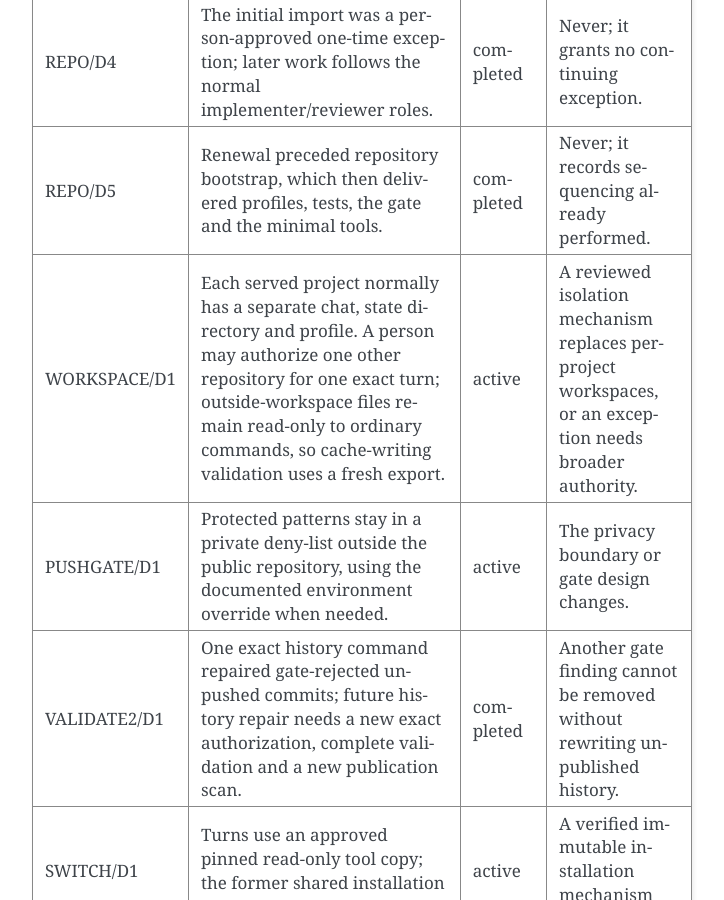
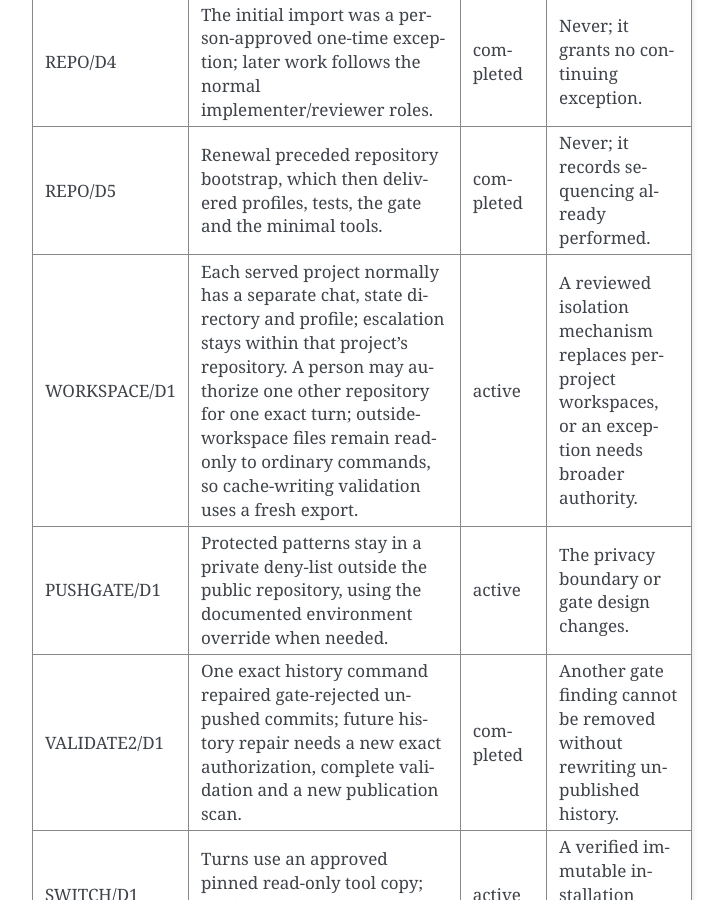
Before and after one commit to dememax/agent-cycle, a Sphinx documentation site: the page built from docs/decisions.rst, in a window 1280 px wide and 900 px high, scrolled down 3279 px. Shown: the whole window, without its empty margins (388-1112 px from the left). Built offline with Sphinx 7.4.7, drawn with Linux system fonts in a browser that asks for light colours.

Commit message:
docs: restore the workspace escalation boundary
The WORKSPACE/D1 ledger entry retained the exact one-turn cross-repository
exception but no longer stated the normal escalation boundary recorded in the
contributor and turn procedures.

Restore that escalation stays within the selected project's repository while
preserving the person's authority to grant one exact exception. This keeps the
ledger concise without weakening or broadening the active decision.

Validation: git diff --check; check_rst check docs/decisions.rst (0 errors,
0 warnings).

Co-Authored-By: Codex GPT-5 <noreply@openai.com>

```diff
--- a/docs/decisions.rst
+++ b/docs/decisions.rst
@@ -144,9 +144,10 @@ decisions remain with the downstream project.
      - Never; it records sequencing already performed.
    * - WORKSPACE/D1
      - Each served project normally has a separate chat, state directory and
-       profile. A person may authorize one other repository for one exact
-       turn; outside-workspace files remain read-only to ordinary commands, so
-       cache-writing validation uses a fresh export.
+       profile; escalation stays within that project's repository. A person
+       may authorize one other repository for one exact turn; outside-workspace
+       files remain read-only to ordinary commands, so cache-writing
+       validation uses a fresh export.
      - active
      - A reviewed isolation mechanism replaces per-project workspaces, or an
        exception needs broader authority.
```
